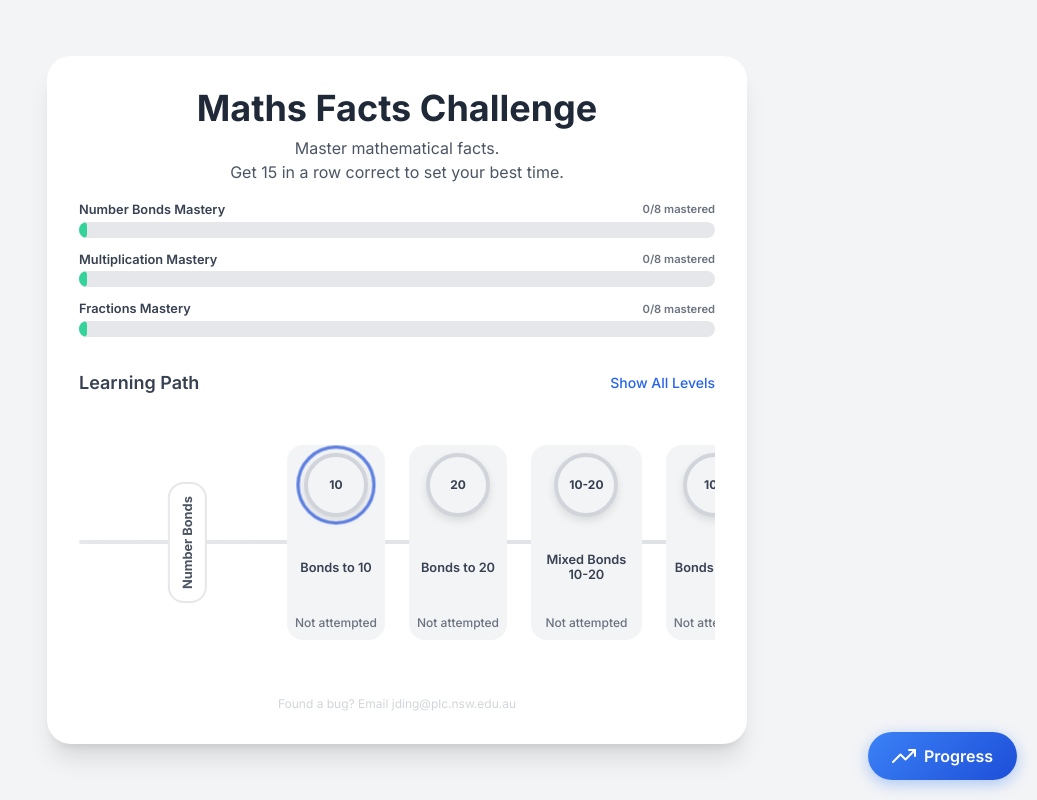
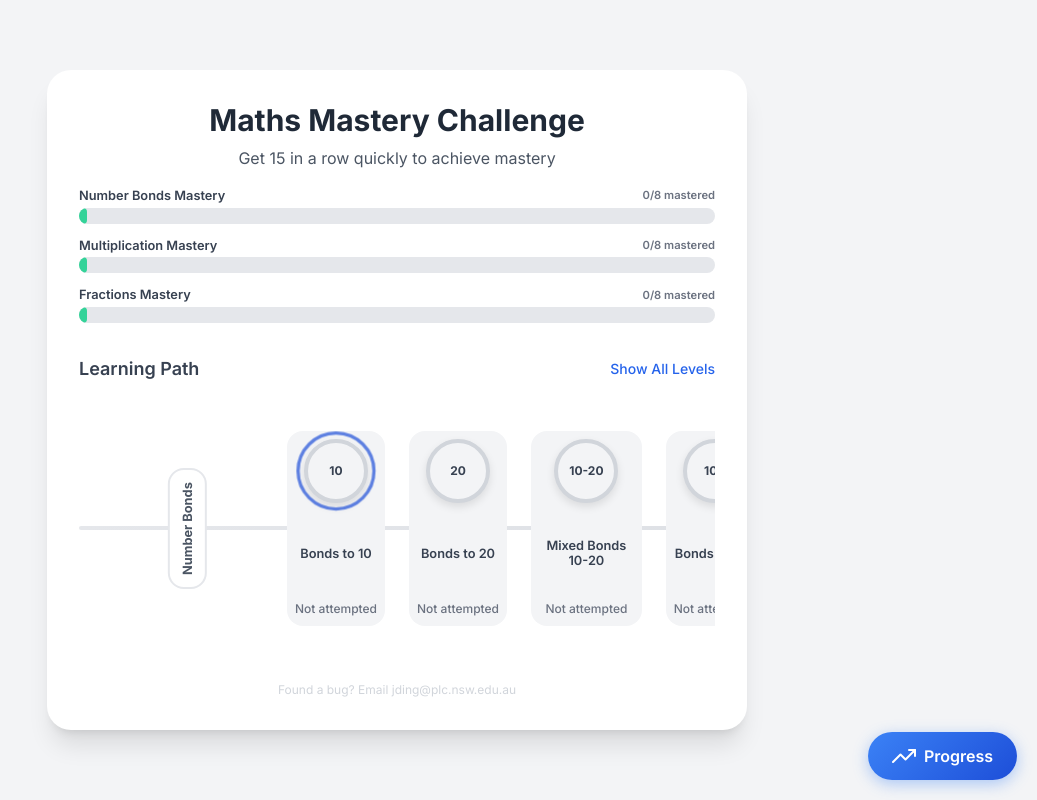
Before and after one commit to MrDingMaths/MathsFacts, a plain HTML site: page index.html in a window 1280 px wide. Shown: the whole page, without its empty margins (243-1280 px from the left). Drawn offline with nearby package versions, Linux system fonts and the light colour scheme.

Commit message:
Feature Complete!

```diff
--- a/index.html
+++ b/index.html
@@ -4,7 +4,7 @@
     <meta charset="UTF-8">
     <meta name="viewport" content="width=device-width, initial-scale=1.0">
 	<link rel="shortcut icon" type="image/x-icon" href="favicon.ico">
-    <title>Maths Facts Challenge</title>
+    <title>Maths Mastery Challenge</title>
 
     <script src="https://cdn.tailwindcss.com"></script>
     <link href="https://fonts.googleapis.com/css2?family=Inter:wght@400;500;600;700;900&display=swap" rel="stylesheet">
@@ -24,8 +24,8 @@
     <div class="container mx-auto text-center">
 
         <div id="settings-screen" class="card mx-auto">
-            <h1 class="text-3xl md:text-4xl font-bold text-gray-800 mb-2">Maths Facts Challenge</h1>
-            <p class="text-gray-600 mb-4">Master mathematical facts. <br> Get 15 in a row correct to set your best time.</p>
+            <h1 class="text-3xl md:text-3xl font-bold text-gray-800 mb-2">Maths Mastery Challenge</h1>
+            <p class="text-gray-600 mb-4">Get 15 in a row quickly to achieve mastery</p>
 
             <!-- Topic Mastery Progress Bars -->
             <div id="mastery-progress-section" class="mb-8">
```
